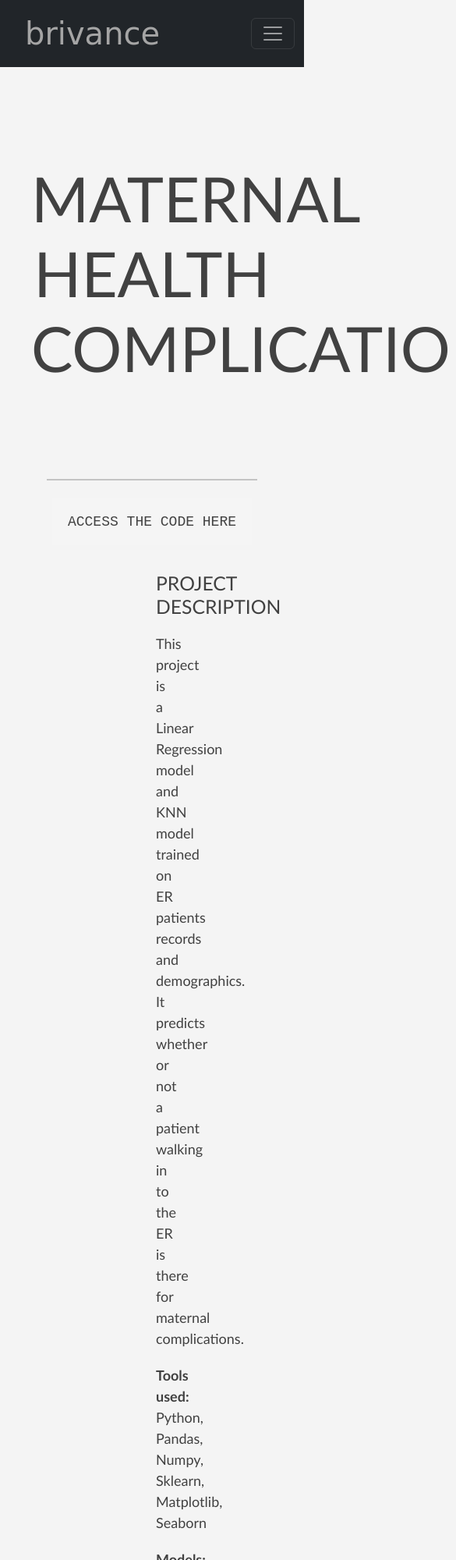
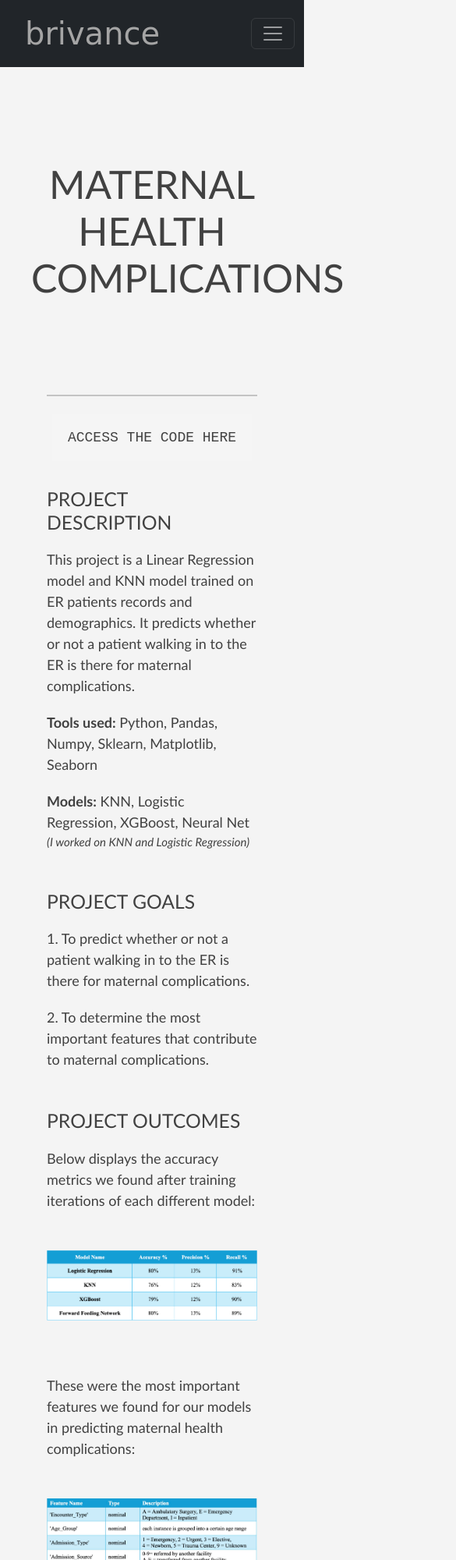
Before and after one commit to brivance/brivance.github.io, a plain HTML site: page projects/maternal-health-comp/index.html in a window 390 px wide. Shown: the top 2000 px of the page at 78% size, 585 px wide, since content can reach past the window. Drawn offline with nearby package versions, Linux system fonts and the light colour scheme; a script that the page names is missing.

Commit message:
smaller media adjustments

```diff
--- a/_site/education/styles.css
+++ b/_site/education/styles.css
@@ -41,6 +41,8 @@
     font-weight: italic;
 }
 
-/* @media (max-width: 900px) {
-
-} */
+@media (max-width: 500px) {
+    .title {
+        font-size: 60px;
+    }
+}
--- a/_site/projects/maternal-health-comp/styles.css
+++ b/_site/projects/maternal-health-comp/styles.css
@@ -3,7 +3,7 @@
 }
 
 .page-body {
-    margin: 0px 150px 0px 150px;
+    margin: 0px 200px 0px 200px;
     gap: 20px;
 }
 
@@ -18,5 +18,25 @@
 
 .maternal-img {
     max-width: 800px;
-    margin: 50px;
+    margin: 50px 0;
 }
+
+@media (max-width: 1350px){
+    .page-body {
+        margin: 0px 30px 0px 30px;
+    }
+    .maternal-img {
+        max-width: 100%;
+        height: auto;
+    }
+}
+
+@media (max-width: 500px){
+    .page-body {
+        margin: 0px 10px 0px 10px;
+    }
+    .maternal-img {
+        max-width: 100%;
+        height: auto;
+    }
+}
--- a/_site/styles.css
+++ b/_site/styles.css
@@ -246,4 +246,26 @@ html {
     display: flex;
     justify-content: center;
   }
+
+  .title {
+    font-size: 60px;
+  }
 }
+
+@media (max-width: 550px){
+  .list-section {
+    max-width: 350px;
+  }
+  .list-section, .section-list-description {
+    margin-left: 20px;
+    margin-right: 20px;
+  }
+  .center-list-section {
+    display: flex;
+    justify-content: center;
+  }
+
+  .title {
+    font-size: 50px;
+  }
+}
--- a/education/styles.css
+++ b/education/styles.css
@@ -41,6 +41,8 @@
     font-weight: italic;
 }
 
-/* @media (max-width: 900px) {
-
-} */
+@media (max-width: 500px) {
+    .title {
+        font-size: 60px;
+    }
+}
--- a/projects/maternal-health-comp/index.html
+++ b/projects/maternal-health-comp/index.html
@@ -27,7 +27,7 @@
         <h2>PROJECT DESCRIPTION</h2>
         <p>This project is a Linear Regression model and KNN model trained on ER patients records and demographics. It predicts whether or not a patient walking in to the ER is there for maternal complications.</p>
         <p><strong>Tools used:</strong> Python, Pandas, Numpy, Sklearn, Matplotlib, Seaborn</p>
-        <p><strong>Models:</strong> KNN, Logistic Regression, XGBoost, Neural Net <em>(I only worked on KNN and Logistic Regression)</em></p>
+        <p><strong>Models:</strong> KNN, Logistic Regression, XGBoost, Neural Net <em>(I worked on KNN and Logistic Regression)</em></p>
       </div>
 
       <div class='project-description'>
--- a/projects/maternal-health-comp/styles.css
+++ b/projects/maternal-health-comp/styles.css
@@ -3,7 +3,7 @@
 }
 
 .page-body {
-    margin: 0px 150px 0px 150px;
+    margin: 0px 200px 0px 200px;
     gap: 20px;
 }
 
@@ -18,5 +18,25 @@
 
 .maternal-img {
     max-width: 800px;
-    margin: 50px;
+    margin: 50px 0;
 }
+
+@media (max-width: 1350px){
+    .page-body {
+        margin: 0px 30px 0px 30px;
+    }
+    .maternal-img {
+        max-width: 100%;
+        height: auto;
+    }
+}
+
+@media (max-width: 500px){
+    .page-body {
+        margin: 0px 10px 0px 10px;
+    }
+    .maternal-img {
+        max-width: 100%;
+        height: auto;
+    }
+}
--- a/styles.css
+++ b/styles.css
@@ -246,4 +246,26 @@ html {
     display: flex;
     justify-content: center;
   }
+
+  .title {
+    font-size: 60px;
+  }
 }
+
+@media (max-width: 550px){
+  .list-section {
+    max-width: 350px;
+  }
+  .list-section, .section-list-description {
+    margin-left: 20px;
+    margin-right: 20px;
+  }
+  .center-list-section {
+    display: flex;
+    justify-content: center;
+  }
+
+  .title {
+    font-size: 50px;
+  }
+}
```
Also changed, not shown: _site/education/index.html (+1 -1 lines), _site/projects/maternal-health-comp/index.html (+1 -1 lines), education/index.html (+1 -1 lines).
